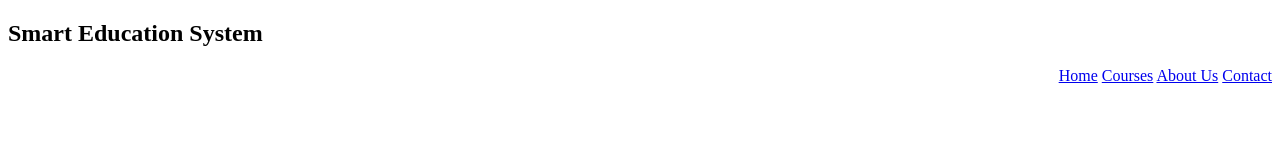
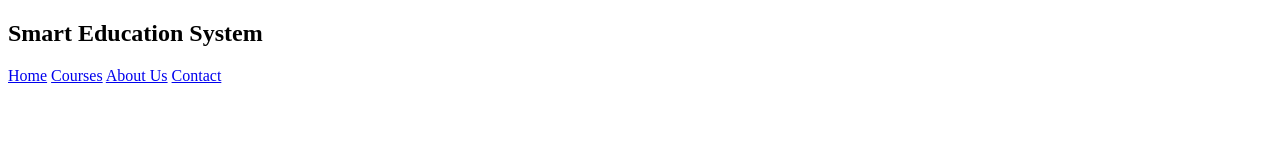
Before and after one commit to YashYadav2/SmartEducationSystem, a plain HTML site: page home.html in a window 1280 px wide. Drawn offline with Linux system fonts and the light colour scheme.

Commit message:
commit changes

```diff
--- a/home.css
+++ b/home.css
@@ -1,11 +1,5 @@
 
 
 nav{
-    text-align: left;
-    vertical-align: top;
+   background-color: ;
 }
-
-nav div {
-    text-align: right;
-    vertical-align: top;
-}
--- a/home.html
+++ b/home.html
@@ -1,24 +1,23 @@
 <!DOCTYPE html>
 <html lang="en">
+
 <head>
   <meta charset="UTF-8">
   <meta name="viewport" content="width=device-width, initial-scale=1.0">
   <link rel="stylesheet" href="home.css">
   <title>Smart Education System</title>
 </head>
+
 <body>
+  <!-- Navigation Bar -->
   <nav>
     <h2>Smart Education System</h2>
-
-
-
-<!-- Navigation Bar -->
-<div>
-  <a href="#home">Home</a>
-  <a href="#courses">Courses</a>
-  <a href="#about">About Us</a>
-  <a href="#contact">Contact</a></div>
-</nav>
+    <a href="#home">Home</a>
+    <a href="#courses">Courses</a>
+    <a href="#about">About Us</a>
+    <a href="#contact">Contact</a>
+  </nav>
 
 </body>
+
 </html>
```
